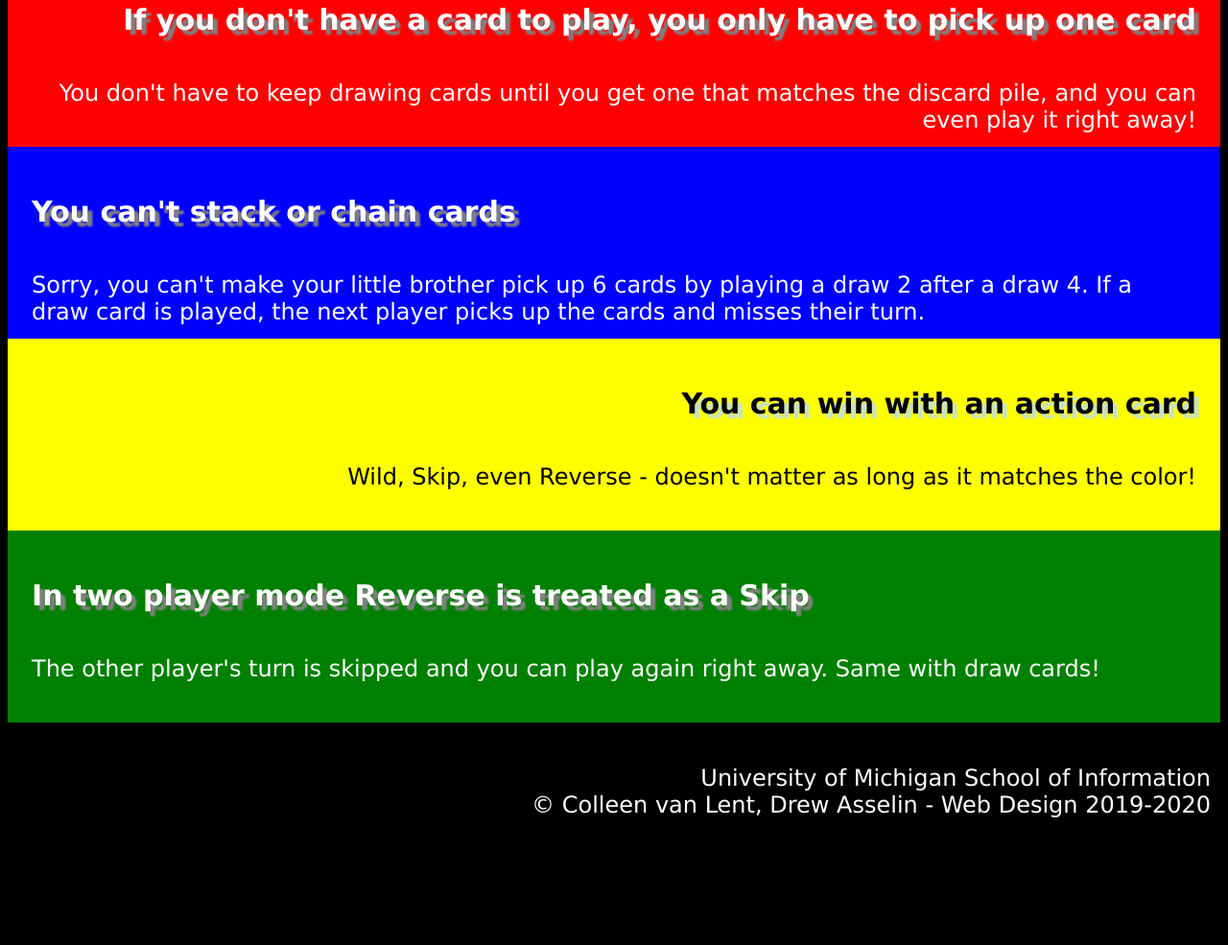
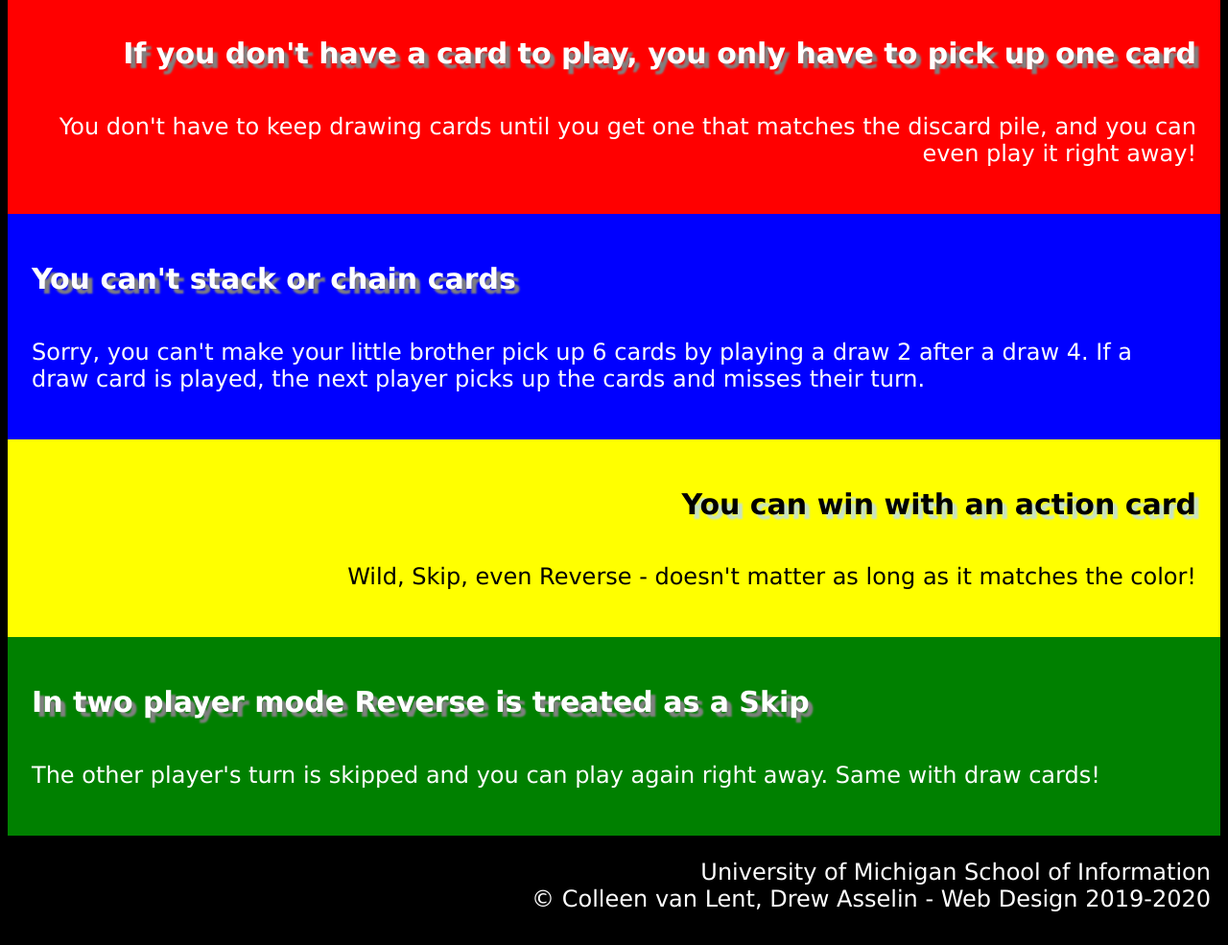
Before and after one commit to lwatsky/homework2, a plain HTML site: page index.html in a window 1280 px wide. Shown: the part 829-1814 px from the top of the page at 96% size. Before the commit the page ends 1716 px from the top, so only its background shows below. Drawn offline with Linux system fonts and the light colour scheme.

Commit message:
making changes

```diff
--- a/css/style.css
+++ b/css/style.css
@@ -28,7 +28,7 @@ img {
 }
 
 div {
-    height: 150px;
+    min-height: 150px;
     padding: 25px;
 }
 
@@ -59,4 +59,6 @@ footer p {
     text-align: right;
     padding-bottom: 10px;
     padding-right: 10px;
+    padding-top: 0px;
+    padding-left: 0px;
 }
```
